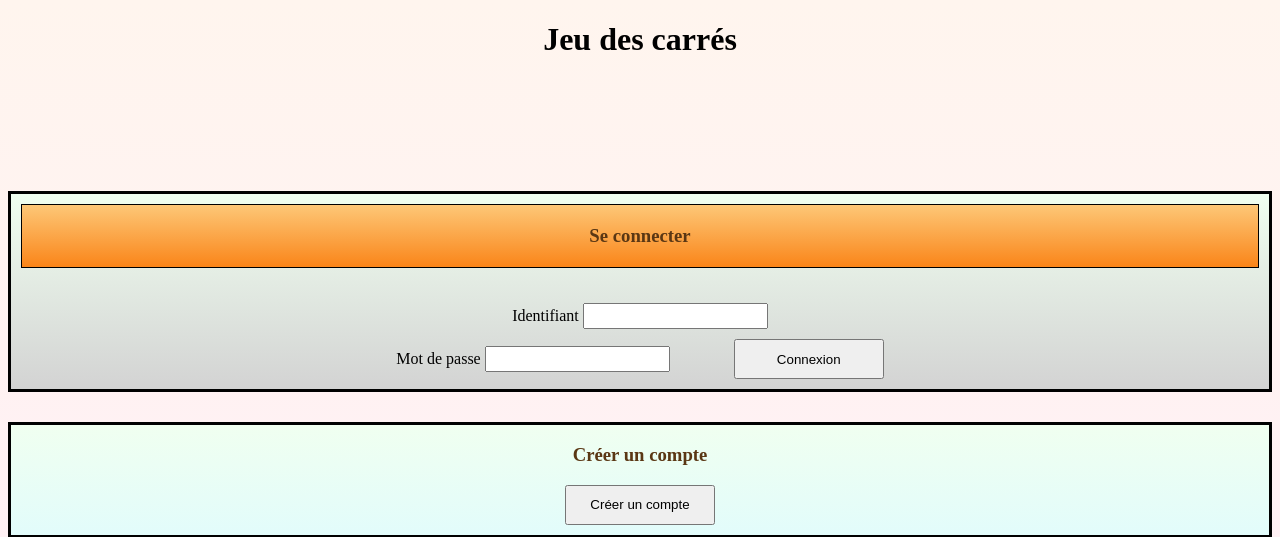
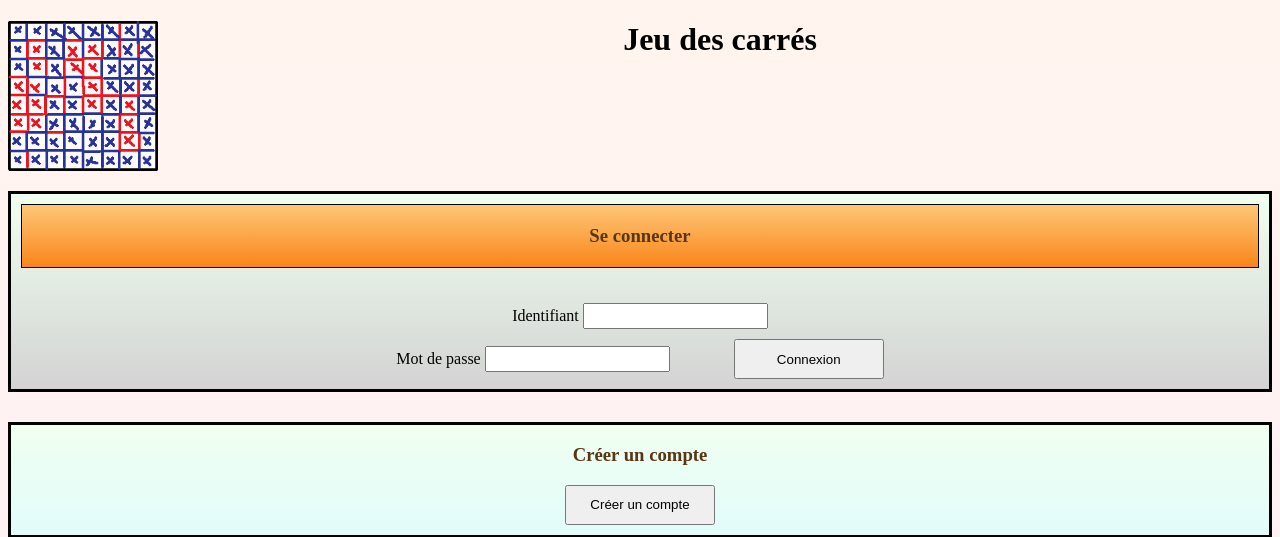
Before and after one commit to kamilakesbi/Projet_web, a PHP site: page / in a window 1280 px wide. Shown: the top 537 px of the page. Run offline with PHP 8.4, Linux system fonts and the light colour scheme.

Commit message:
Update header.php

```diff
--- a/vues/header.php
+++ b/vues/header.php
@@ -24,7 +24,8 @@ echo "<?xml version=\"1.0\" encoding=\"utf-8\" ?>";
 <body>
 
 <div id="banniere">
-
+<img src="image.png" class="image" alt="Le jeu des petits carrés" />
+<h1 id="stitre"> Jeu des carrés </h1>
 
 <?php
 
@@ -42,6 +43,5 @@ echo "<?xml version=\"1.0\" encoding=\"utf-8\" ?>";
     }
 ?>
 
-<h1 id="stitre"> Jeu des carrés </h1>
 
 </div>
```
